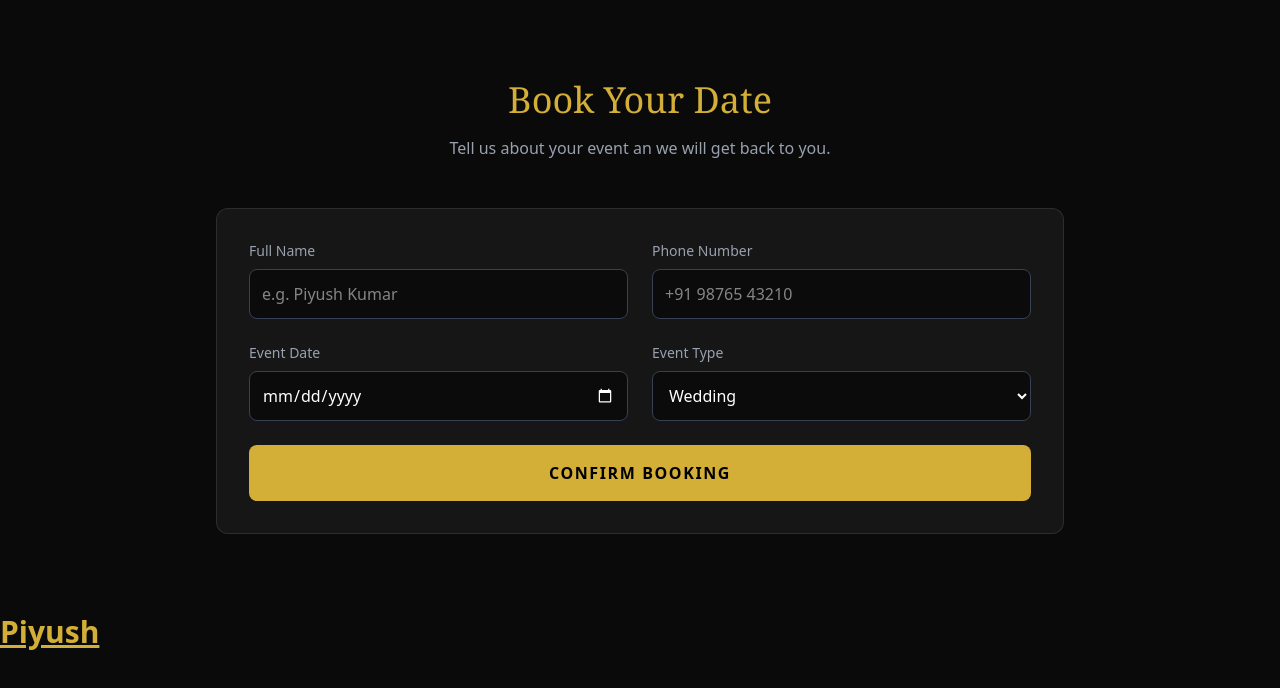
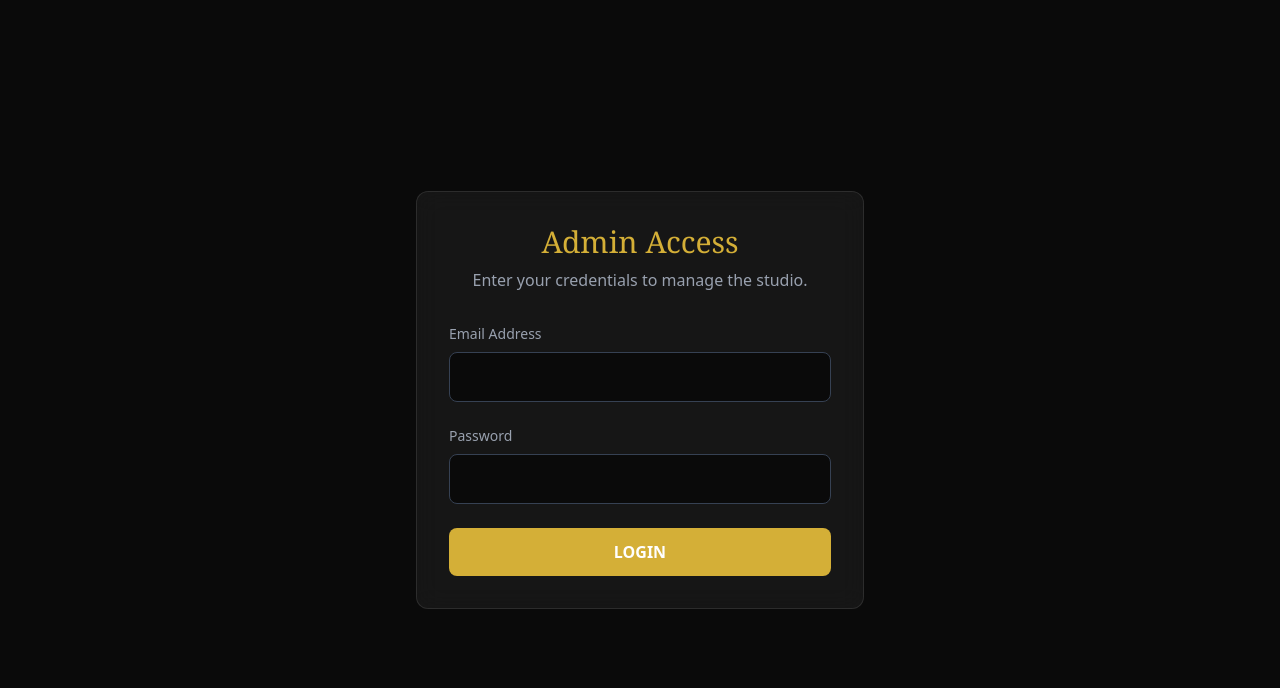
Before and after one commit to CodeWithPiyush0/sapna-studio-frontend, a React (Vite) app: page /admin in a window 1280 px wide. Shown: the top 688 px of the page. Built offline with nearby package versions, Linux system fonts and the light colour scheme.

Commit message:
Added Contact form logic, login page, and Dashboard route

```diff
--- a/package.json
+++ b/package.json
@@ -16,6 +16,7 @@
     "react": "^19.2.0",
     "react-dom": "^19.2.0",
     "react-hot-toast": "^2.6.0",
+    "react-router-dom": "^7.12.0",
     "tailwindcss": "^4.1.18"
   },
   "devDependencies": {
--- a/src/App.jsx
+++ b/src/App.jsx
@@ -1,15 +1,35 @@
 import './App.css'
+import { BrowserRouter as Router, Routes, Route } from 'react-router-dom';
 import { Toaster } from 'react-hot-toast';
+import Navbar from './components/Navbar';
+import Hero from './components/Hero';
 import Contact from './components/Contact';
+import Login from './pages/Login';
+import Dashboard from './pages/Dashboard';
+
+const Home = () => (
+  <>
+    <Navbar />
+    <Hero />
+    <Contact />
+  </>
+);
 
 function App() {
 
   return (
-    <>
+    <Router>
       <Toaster position='top-center' reverseOrder={false} />
-      <Contact />
-      <h1 className='text-3xl font-bold underline text-gold'>Piyush</h1>
-    </>
+
+      <Routes>
+
+        <Route path='/' element={<Home />} />
+
+        <Route path='/admin' element={<Login />} />
+        <Route path='/admin/dashboard' element={<Dashboard />} />
+
+      </Routes>
+    </Router>
   )
 }
 
--- /dev/null
+++ b/src/components/Hero.jsx
@@ -0,0 +1,9 @@
+import React from 'react'
+
+const Hero = () => {
+  return (
+    <div>Hero</div>
+  )
+}
+
+export default Hero
--- /dev/null
+++ b/src/components/Navbar.jsx
@@ -0,0 +1,9 @@
+import React from 'react'
+
+const Navbar = () => {
+  return (
+    <div>Navbar</div>
+  )
+}
+
+export default Navbar
--- /dev/null
+++ b/src/pages/Dashboard.jsx
@@ -0,0 +1,12 @@
+import React from "react";
+
+const Dashboard = () => {
+  return (
+    <div className="min-h-screen bg-dark text-white p-10">
+      <h1 className="text-4xl text-gold font-serif">Welcome, Admin!</h1>
+      <p className="mt-4">You have successfully logged in.</p>
+    </div>
+  );
+};
+
+export default Dashboard;
--- /dev/null
+++ b/src/pages/Login.jsx
@@ -0,0 +1,70 @@
+import React, { useState } from 'react'
+import axios from 'axios'
+import toast from 'react-hot-toast'
+import { useNavigate } from 'react-router-dom';
+
+const Login = () => {
+
+    const [email, setEmail] = useState('');
+    const [password, setPassword] = useState('');
+    const navigate = useNavigate();
+
+    const handleLogin = async (e) => {
+        e.preventDefault();
+        try {
+            const res = await axios.post('http://localhost:5000/api/auth/login', {
+                email,
+                password
+            });
+
+            toast.success(res.data.message);
+            localStorage.setItem('token', res.data.token);
+            navigate('/admin/dashboard');
+
+        } catch (error) {
+            toast.error(error.response?.data?.message || "Login Failed");
+        }
+    };
+
+  return (
+    <div className="h-screen bg-dark flex items-center justify-center text-white px-4">
+        <div className="w-full max-w-md bg-white/5 p-8 rounded-xl border border-white/10 backdrop-blur-md">
+            <h2 className="text-3xl font-serif text-gold text-center mb-2">Admin Access</h2>
+            <p className="text-gray-400 text-center mb-8">Enter your credentials to manage the studio.</p>
+
+            <form onSubmit={handleLogin} className='space-y-6'>
+                <div>
+                    <label className='block text-sm text-gray-400 mb-2'>Email Address</label>
+                    <input
+                        type="email"
+                        value={email}
+                        onChange={(e) => setEmail(e.target.value)}
+                        className='w-full bg-black/50 border border-gray-700 p-3 rounded-lg focus:border-gold outline-none text-white'
+                        required
+                    />
+                </div>
+
+                <div>
+                    <label className='block text-sm text-gray-400 mb-2'>Password</label>
+                    <input
+                        type="password"
+                        value={password}
+                        onChange={(e) => setPassword(e.target.value)}
+                        className='w-full bg-black/50 border border-gray-700 p-3 rounded-lg focus:border-gold outline-none text-white'
+                        required
+                    />
+                </div>
+
+                <button
+                    type='submit'
+                    className='w-full bg-gold text-block font-bold py-3 rounded-lg hover:bg-yellow-500 transition'
+                >
+                    LOGIN
+                </button>
+            </form>
+        </div>
+    </div>
+  )
+}
+
+export default Login
```
Also changed, not shown: 1 other file (tests, documents, lock files or other folders).
